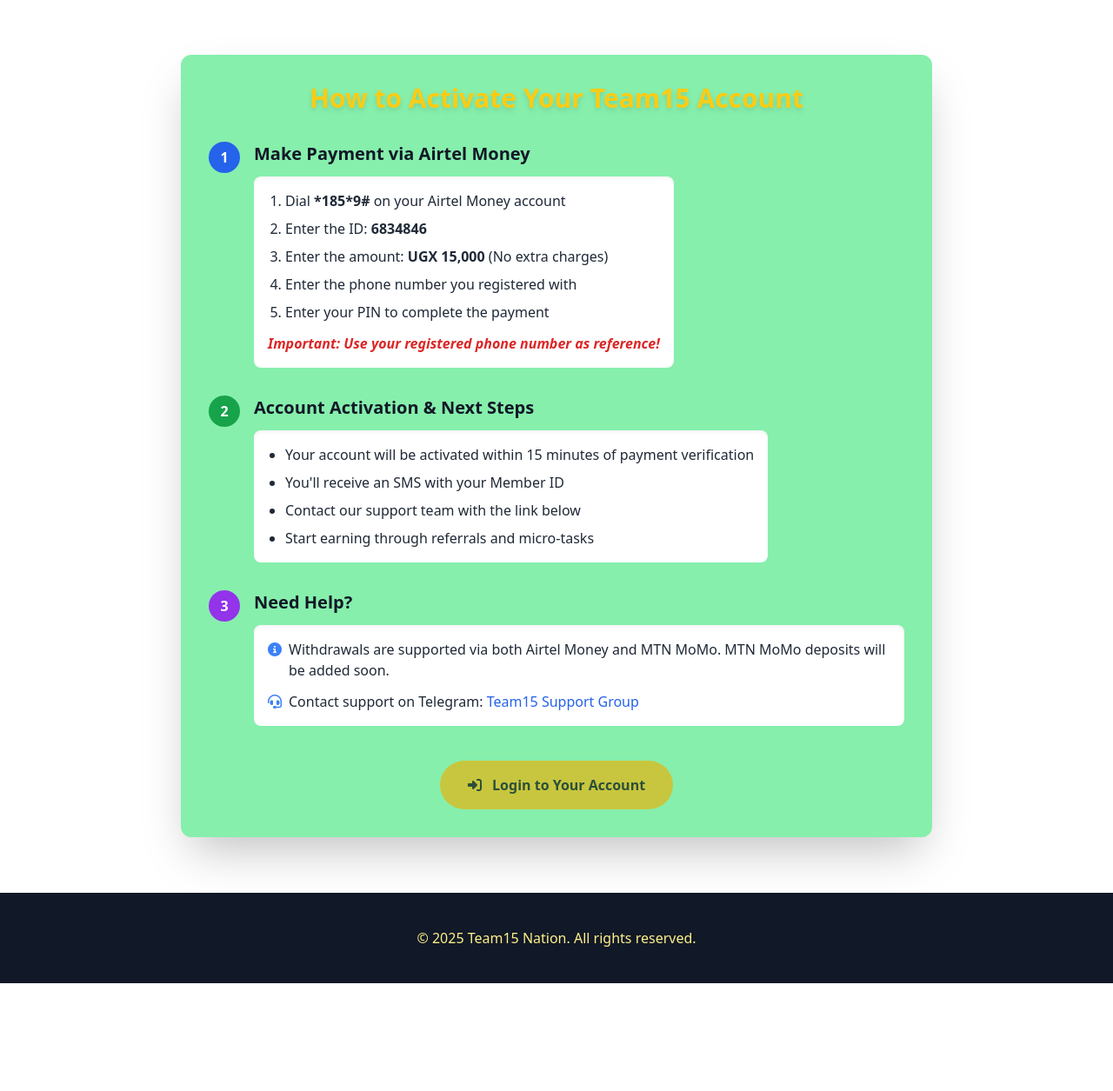
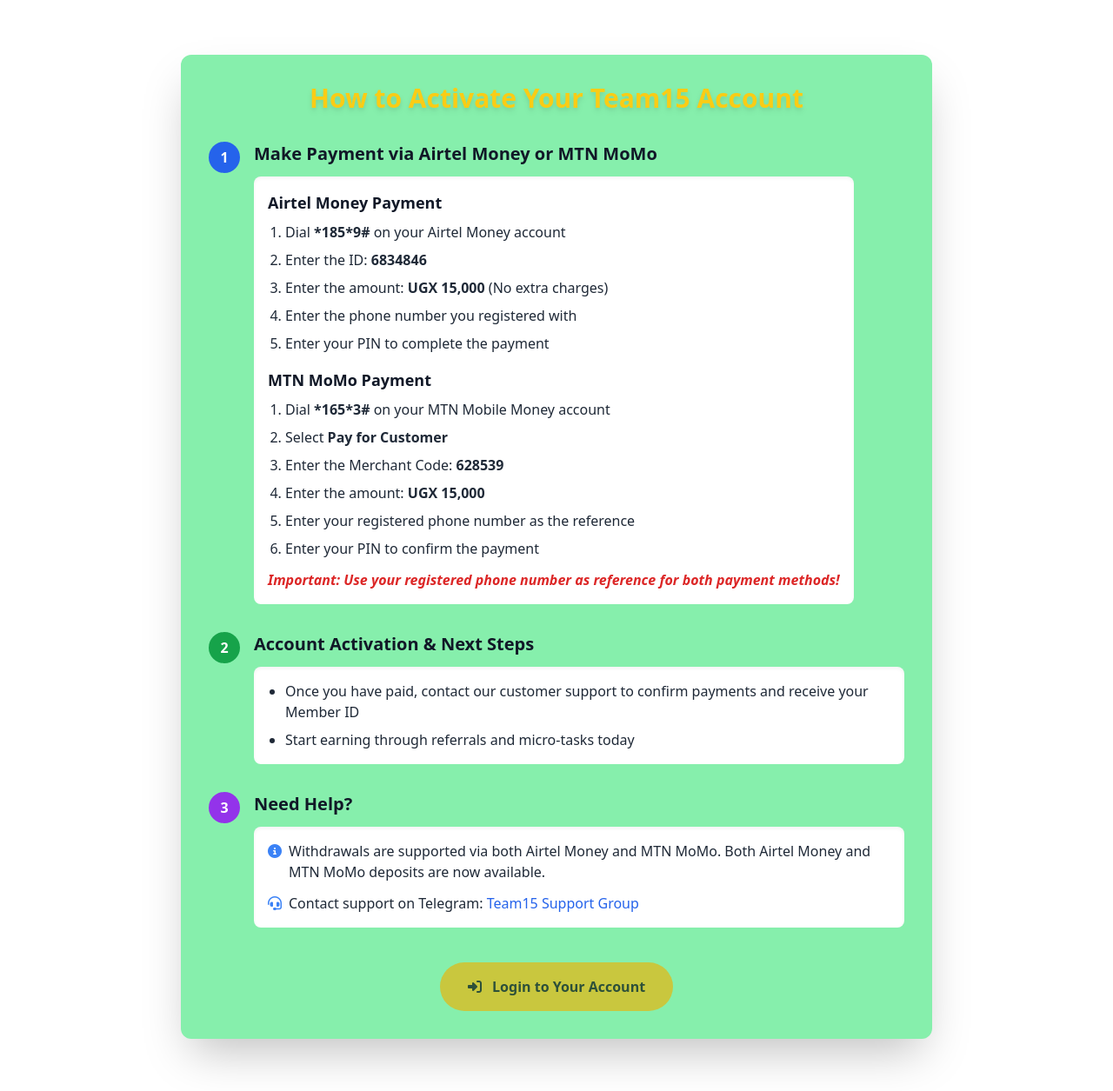
Before and after one commit to Gambredxx/Team15, a Flask app: page /instructions in a window 1280 px wide. Shown: the part 229-1484 px from the top of the page at 87% size. Before the commit the page ends 1360 px from the top, so only its background shows below. Run offline with Flask 3, Linux system fonts and the light colour scheme; some libraries are stand-ins or nearby versions.

Commit message:
mtn momo to requirements

```diff
--- a/templates/instructions.html
+++ b/templates/instructions.html
@@ -59,8 +59,9 @@
             <div class="flex items-start">
               <div class="step-number bg-blue-600 text-white">1</div>
               <div>
-                <h3 class="text-xl font-bold text-gray-900 mb-3">Make Payment via Airtel Money</h3>
+                <h3 class="text-xl font-bold text-gray-900 mb-3">Make Payment via Airtel Money or MTN MoMo</h3>
                 <div class="bg-white p-4 rounded-lg shadow-inner">
+                  <h4 class="text-lg font-semibold text-gray-900 mb-2">Airtel Money Payment</h4>
                   <ol class="list-decimal pl-5 space-y-2 text-gray-800">
                     <li>Dial <strong>*185*9#</strong> on your Airtel Money account</li>
                     <li>Enter the ID: <strong>6834846</strong></li>
@@ -68,7 +69,16 @@
                     <li>Enter the phone number you registered with</li>
                     <li>Enter your PIN to complete the payment</li>
                   </ol>
-                  <p class="mt-3 text-red-600 font-semibold italic">Important: Use your registered phone number as reference!</p>
+                  <h4 class="text-lg font-semibold text-gray-900 mt-4 mb-2">MTN MoMo Payment</h4>
+                  <ol class="list-decimal pl-5 space-y-2 text-gray-800">
+                    <li>Dial <strong>*165*3#</strong> on your MTN Mobile Money account</li>
+                    <li>Select <strong>Pay for Customer</strong></li>
+                    <li>Enter the Merchant Code: <strong>628539</strong></li>
+                    <li>Enter the amount: <strong>UGX 15,000</strong></li>
+                    <li>Enter your registered phone number as the reference</li>
+                    <li>Enter your PIN to confirm the payment</li>
+                  </ol>
+                  <p class="mt-3 text-red-600 font-semibold italic">Important: Use your registered phone number as reference for both payment methods!</p>
                 </div>
               </div>
             </div>
@@ -80,10 +90,8 @@
                 <h3 class="text-xl font-bold text-gray-900 mb-3">Account Activation & Next Steps</h3>
                 <div class="bg-white p-4 rounded-lg shadow-inner">
                   <ul class="list-disc pl-5 space-y-2 text-gray-800">
-                    <li>Your account will be activated within 15 minutes of payment verification</li>
-                    <li>You'll receive an SMS with your Member ID</li>
-                    <li>Contact our support team with the link below</li>
-                    <li>Start earning through referrals and micro-tasks</li>
+                    <li>Once you have paid, contact our customer support to confirm payments and receive your Member ID</li>
+                    <li>Start earning through referrals and micro-tasks today</li>
                   </ul>
                 </div>
               </div>
@@ -97,7 +105,7 @@
                 <div class="bg-white p-4 rounded-lg shadow-inner">
                   <div class="flex items-start mb-3">
                     <i class="fas fa-info-circle text-blue-500 mt-1 mr-2"></i>
-                    <p class="text-gray-800">Withdrawals are supported via both Airtel Money and MTN MoMo. MTN MoMo deposits will be added soon.</p>
+                    <p class="text-gray-800">Withdrawals are supported via both Airtel Money and MTN MoMo. Both Airtel Money and MTN MoMo deposits are now available.</p>
                   </div>
                   <div class="flex items-start">
                     <i class="fas fa-headset text-blue-500 mt-1 mr-2"></i>
```
Also changed, not shown: backup_team15.db (added).
